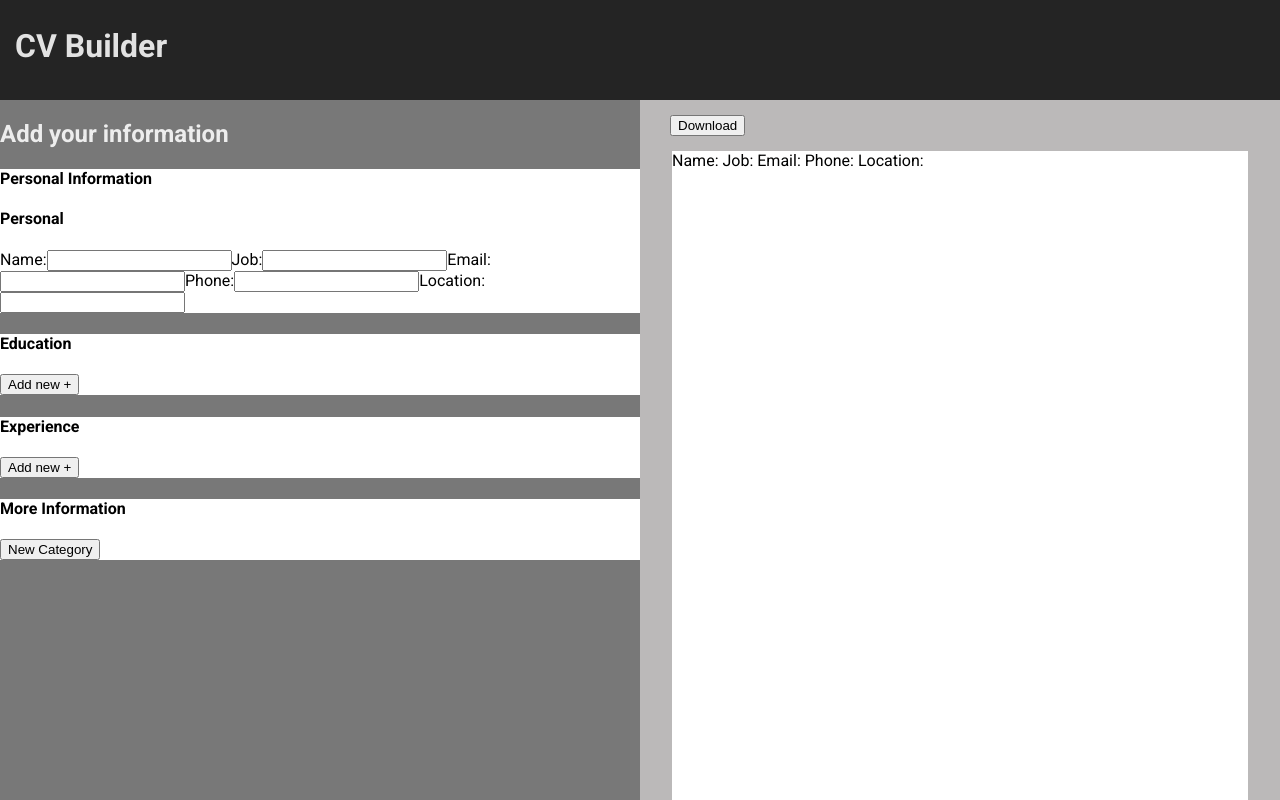
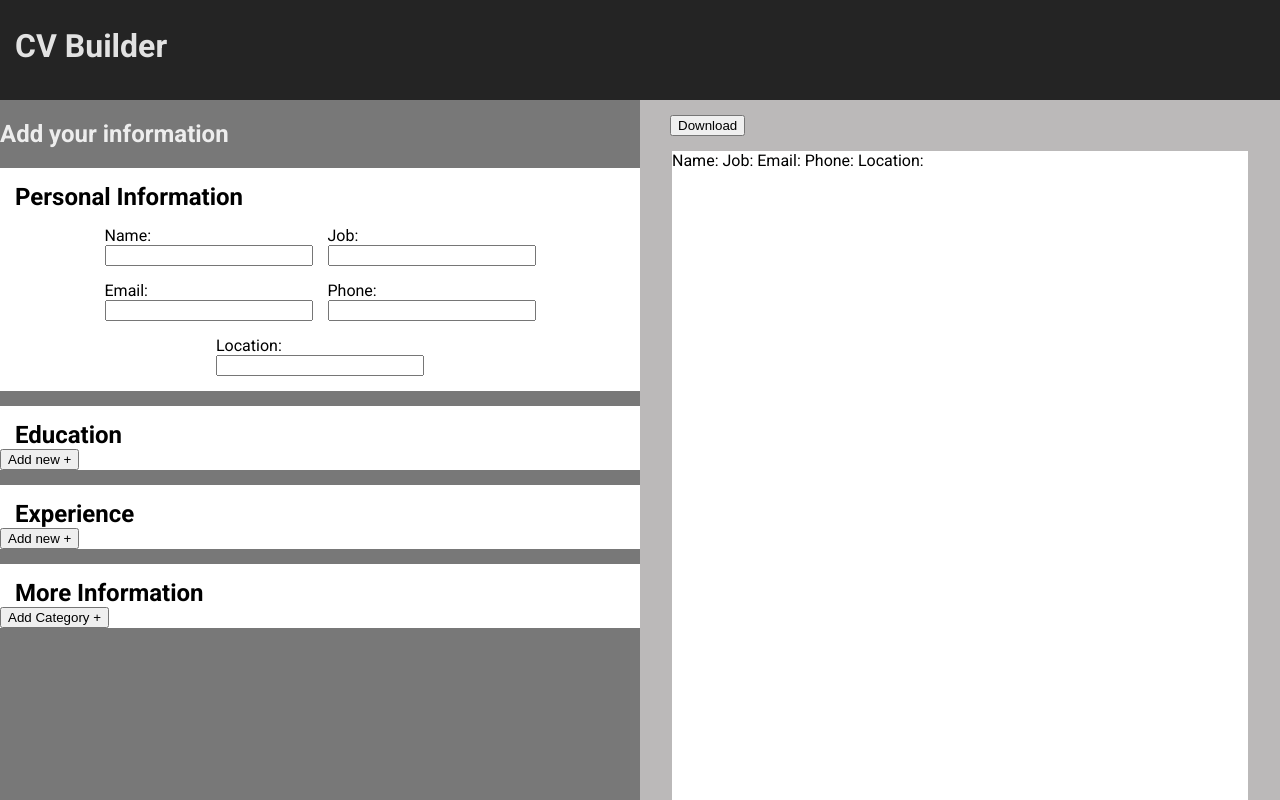
Before and after one commit to HarryAhnHS/cv-builder, a React (Vite) app: page / in a window 1280 px wide. Shown: the top 800 px of the page. Built offline with nearby package versions, Linux system fonts and the light colour scheme.

Commit message:
feat: basic component styling

```diff
--- a/src/components/Categories.jsx
+++ b/src/components/Categories.jsx
@@ -111,7 +111,8 @@ function Categories({onDataChange}) {
         <>
             {editId ?
                 // Edit Mode
-                <div>
+                <div className="form categories">
+                    <div className="form-inputs categories">
                         <label htmlFor="categoryTitle">
                             <input
                                 name = "categoryTitle"
@@ -120,9 +121,6 @@ function Categories({onDataChange}) {
                                 onChange = {(e) => handleInputChange(e)}
                             />
                         </label>
-                    <button id="edit-category" onClick={addCategoryItem}>
-                            Add Item to {formData.categoryTitle}
-                    </button>
 
                         {formData.categoryItems.map((item) => {
                             return (<div className="category-item" key={item.uuid}>
@@ -135,19 +133,27 @@ function Categories({onDataChange}) {
                                 <button id="delete-category-item" onClick={() => deleteCategoryItem(item.uuid)}>Delete Item</button>
                             </div>)
                         })}
+                        <button id="add-category" onClick={addCategoryItem}>
+                                Add Item
+                        </button>
+                    </div>
 
+                    <div className="form-controls categories">
                         <button id="cancel" onClick={handleCancel}>Cancel</button>
                         <button id="save" onClick={handleSave}>Save</button>
+                    </div>
                 </div>
 
             :
                 // Display Mode
-                <div>
+                <div className="list categories">
                     {categoriesList.map((entry) => {
                         return (
-                        <div key={entry.uuid}>
-                            <h1>- {entry.categoryTitle}</h1>
-                            <div className="categoryControls" >
+                        <div className="entry category" key={entry.uuid}>
+                            <div className="entry-summary category">
+                                {entry.categoryTitle}
+                            </div>
+                            <div className="entry-controls category">
                                 <button id="edit-entry" onClick={() => handleEditCategoryEntry(entry.uuid)}>
                                     Edit Category
                                 </button>
@@ -159,7 +165,7 @@ function Categories({onDataChange}) {
                         )
                     })}
                     <button id="new-entry" onClick={handleNewCategoryEntry}>
-                        New Category
+                        Add Category +
                     </button>
                 </div>
             }
--- a/src/components/Education.jsx
+++ b/src/components/Education.jsx
@@ -74,7 +74,8 @@ function Education({onDataChange}) {
         <>
             {editId
             ?
-                <div className="educationField">
+                <div className="form education">
+                    <div className="form-inputs education">
                         <label htmlFor="educationName">School Name:
                             <input
                                 name="educationName"
@@ -107,18 +108,21 @@ function Education({onDataChange}) {
                                 onChange = {(e) => handleInputChange(e)}
                             />
                         </label>
+                    </div>
 
+                    <div className="form-controls education">
                         <button id="cancel" onClick={handleCancel}>Cancel</button>
                         <button id="save" onClick={handleSave}>Save</button>
                     </div>
+                </div>
             :
                 // Display Mode
-                <div>
+                <div className="list educations">
                     {educationList.map((entry) => {
                             return (
-                            <div key={entry.uuid}>
-                                <div>
-                                    - {entry.educationName}
+                            <div className="entry education" key={entry.uuid}>
+                                <div className="entry-summary education">
+                                    {entry.educationName}
                                 </div>
                                 <button id="edit-entry" onClick={() => editEducationEntry(entry.uuid)}>
                                     Edit entry
--- a/src/components/Experience.jsx
+++ b/src/components/Experience.jsx
@@ -76,7 +76,8 @@ function Experience({onDataChange}) {
         <>
             {editId
             ?
-            <div className="experienceField">
+            <div className="form experience">
+                <div className="form-inputs experience">
                     <label htmlFor="expCompanyName">Company Name:
                         <input
                             name="expCompanyName"
@@ -125,16 +126,20 @@ function Experience({onDataChange}) {
                             onChange = {(e) => handleInputChange(e)}
                         />
                     </label>
+                </div>
+
+                <div className="form-controls">
                     <button id="cancel" onClick={handleCancel}>Cancel</button>
                     <button id="save" onClick={handleSave}>Save</button>
                 </div>
+            </div>
             :
                 // Display Mode
-                <div>
+                <div className="list experience">
                     {experienceList.map((entry) => {
                             return (
-                            <div key={entry.uuid}>
-                                <div>
+                            <div className="entry experience" key={entry.uuid}>
+                                <div className="entry-summary experience">
                                     - {entry.expCompanyName}
                                 </div>
                                 <button id="edit-entry" onClick={() => editExperienceEntry(entry.uuid)}>
--- a/src/components/Loader.jsx
+++ b/src/components/Loader.jsx
@@ -21,20 +21,20 @@ function Loader({setForm}) {
         <>
             <div className="loader">
                 <h1>Add your information</h1>
-                <div className="content-loader-box">
-                    <h4>Personal Information</h4>
+                <div className="loader-box">
+                    <h2 className="loader-title">Personal Information</h2>
                     <Personal onDataChange = {handleFormField(setForm)}/>
                 </div>
-                <div className="content-loader-box">
-                    <h4>Education</h4>
+                <div className="loader-box">
+                    <h2 className="loader-title">Education</h2>
                     <Education onDataChange = {handleFormField(setForm)}/>
                 </div>
-                <div className="content-loader-box">
-                    <h4>Experience</h4>
+                <div className="loader-box">
+                    <h2 className="loader-title">Experience</h2>
                     <Experience onDataChange = {handleFormField(setForm)}/>
                 </div>
-                <div className="content-loader-box">
-                    <h4>More Information</h4>
+                <div className="loader-box">
+                    <h2 className="loader-title">More Information</h2>
                     <Categories onDataChange = {handleFormField(setForm)}/>
                 </div>
             </div>
--- a/src/components/Personal.jsx
+++ b/src/components/Personal.jsx
@@ -23,8 +23,7 @@ function Personal({onDataChange}) {
 
     return (
         <>
-            <div className="input-box personal">
-                <h4>Personal</h4>
+            <div className="form-inputs personal">
                 <label htmlFor="personalName">Name:
                     <input
                         name="personalName"
--- a/src/styles/Loader.css
+++ b/src/styles/Loader.css
@@ -4,7 +4,82 @@
     background-color: #787878;
 }
 
-.content-loader-box {
+.loader-box {
     background-color: white;
     color: black;
+
+    margin: 15px 0px;
 }
+
+.loader-title {
+    padding-top: 15px;
+    padding-left: 15px;
+
+    margin: 0;
+}
+
+/* Form */
+
+label {
+    display: flex;
+    flex-direction: column;
+}
+
+input {
+    width: 200px;
+}
+
+.form-inputs {
+    display: flex;
+    flex-wrap: wrap;
+
+    justify-content: center;
+
+    gap: 15px;
+
+    padding: 15px;
+}
+
+.form-inputs.personal {
+    display: flex;
+    flex-wrap: wrap;
+
+    justify-content: center;
+
+    gap: 15px;
+
+    padding: 15px;
+}
+
+.form-inputs.categories {
+    display: flex;
+    flex-direction: column;
+    align-items: center;
+}
+
+.form-controls {
+    padding-left: 15px;
+    padding-bottom: 15px;
+}
+
+.form-controls > button {
+    margin-right: 15px;
+}
+
+#cancel {
+
+}
+
+#save {
+
+}
+
+.entry {
+    height: 50px;
+    display: flex;
+    background-color: #e2e2e2;
+}
+
+.entry-summary {
+    flex: 1;
+}
```
Lines whose indentation alone changed are shown as unchanged.
